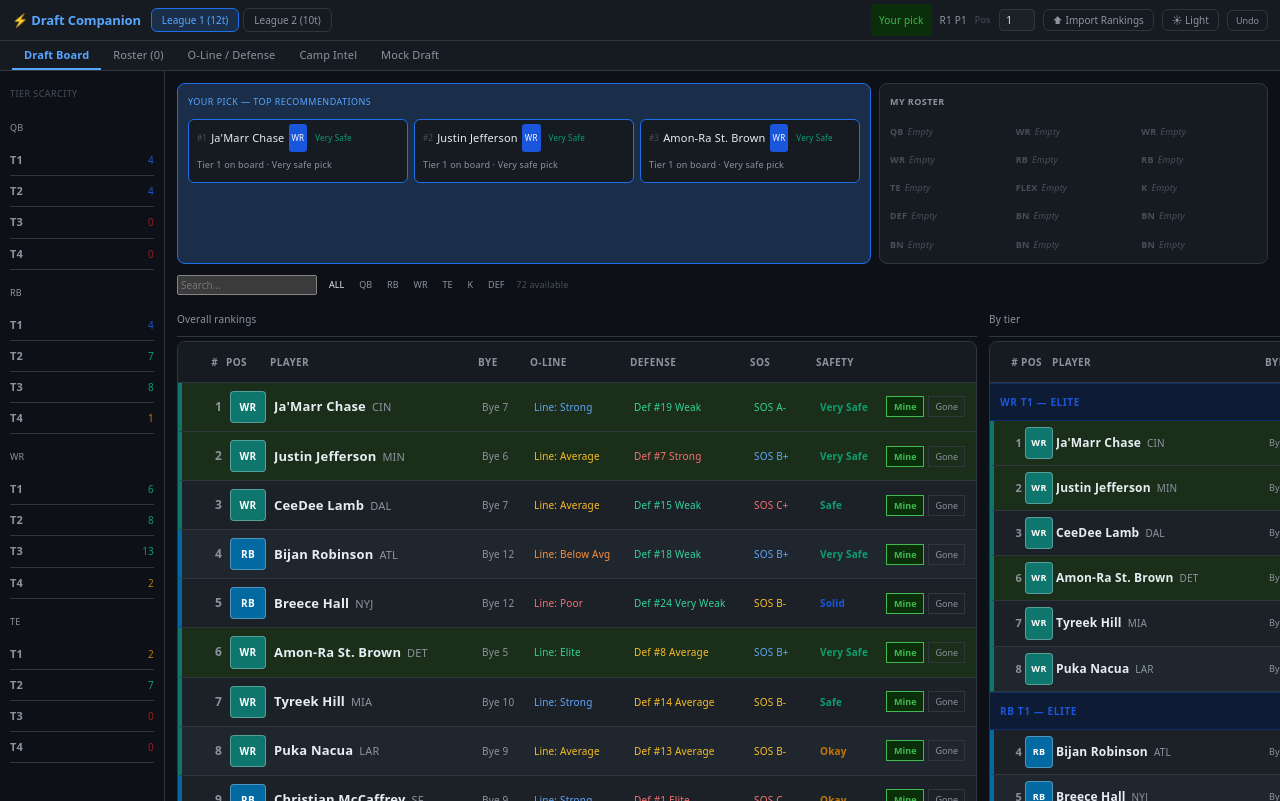
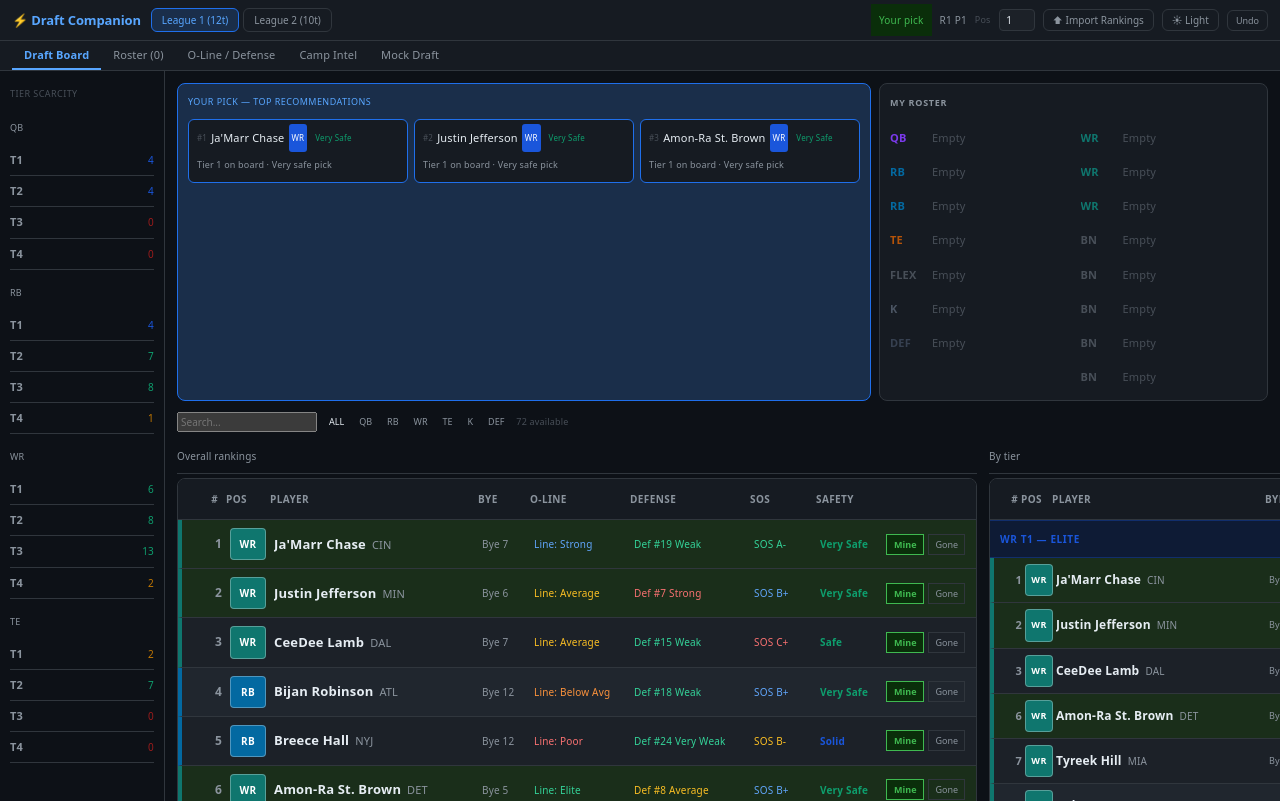
Before and after one commit to Parth33/fantasy-draft-server, a React (Vite) app in the folder fantasy-draft-companion/: page / in a window 1280 px wide. Built offline with nearby package versions, Linux system fonts and the light colour scheme.

Commit message:
redesign roster panel - vertical layout, readable slots, position colors

```diff
--- a/fantasy-draft-companion/src/App.jsx
+++ b/fantasy-draft-companion/src/App.jsx
@@ -903,19 +903,32 @@ export default function App() {
                   </div>
                 )}
 
-                {/* My roster — compact panel filling remaining width */}
-                <div style={{flex:1,minWidth:0,background:"var(--bg-card)",border:`1px solid var(--border)`,borderRadius:8,padding:"5px 10px"}}>
-                  <div style={{fontSize:9,fontWeight:600,color:"var(--text-secondary)",marginBottom:4,textTransform:"uppercase",letterSpacing:"0.05em"}}>My roster</div>
-                  <div style={{display:"grid",gridTemplateColumns:"repeat(auto-fill,minmax(90px,1fr))",gap:"2px 10px"}}>
-                    {ROSTER_SLOTS.map((slot,i)=>{
-                      const p=roster[i];
-                      return (
-                        <div key={i} style={{display:"flex",alignItems:"center",gap:4,fontSize:9,overflow:"hidden",whiteSpace:"nowrap"}}>
-                          <span style={{color:"var(--text-muted)",fontWeight:600,flexShrink:0}}>{slot}</span>
-                          <span style={{overflow:"hidden",textOverflow:"ellipsis",color:p?"var(--text-primary)":"var(--text-muted)",fontStyle:p?"normal":"italic"}}>{p?p.name:"Empty"}</span>
-                        </div>
-                      );
-                    })}
+                {/* My roster — vertical two-column panel */}
+                <div style={{flex:1,minWidth:0,background:"var(--bg-card)",border:`1px solid var(--border)`,borderRadius:8,padding:"6px 10px"}}>
+                  <div style={{fontSize:9,fontWeight:700,color:"var(--text-secondary)",marginBottom:5,textTransform:"uppercase",letterSpacing:"0.08em"}}>My Roster</div>
+                  <div style={{display:"grid",gridTemplateColumns:"1fr 1fr",gap:"0 14px"}}>
+                    <div>
+                      {[0,4,5,6,7,8,9].map(i=>{
+                        const slot=ROSTER_SLOTS[i],p=roster[i];
+                        return (
+                          <div key={i} style={{display:"flex",alignItems:"center",gap:6,fontSize:11,padding:"4px 0",overflow:"hidden",whiteSpace:"nowrap"}}>
+                            <span style={{color:POS_COLORS[slot]||"var(--text-muted)",fontWeight:800,flexShrink:0,width:36}}>{slot}</span>
+                            <span style={{overflow:"hidden",textOverflow:"ellipsis",color:p?"var(--text-primary)":"var(--text-muted)"}}>{p?p.name:"Empty"}</span>
+                          </div>
+                        );
+                      })}
+                    </div>
+                    <div>
+                      {[1,2,3,10,11,12,13,14].map(i=>{
+                        const slot=ROSTER_SLOTS[i],p=roster[i];
+                        return (
+                          <div key={i} style={{display:"flex",alignItems:"center",gap:6,fontSize:11,padding:"4px 0",overflow:"hidden",whiteSpace:"nowrap"}}>
+                            <span style={{color:POS_COLORS[slot]||"var(--text-muted)",fontWeight:800,flexShrink:0,width:36}}>{slot}</span>
+                            <span style={{overflow:"hidden",textOverflow:"ellipsis",color:p?"var(--text-primary)":"var(--text-muted)"}}>{p?p.name:"Empty"}</span>
+                          </div>
+                        );
+                      })}
+                    </div>
                   </div>
                 </div>
               </div>
```
